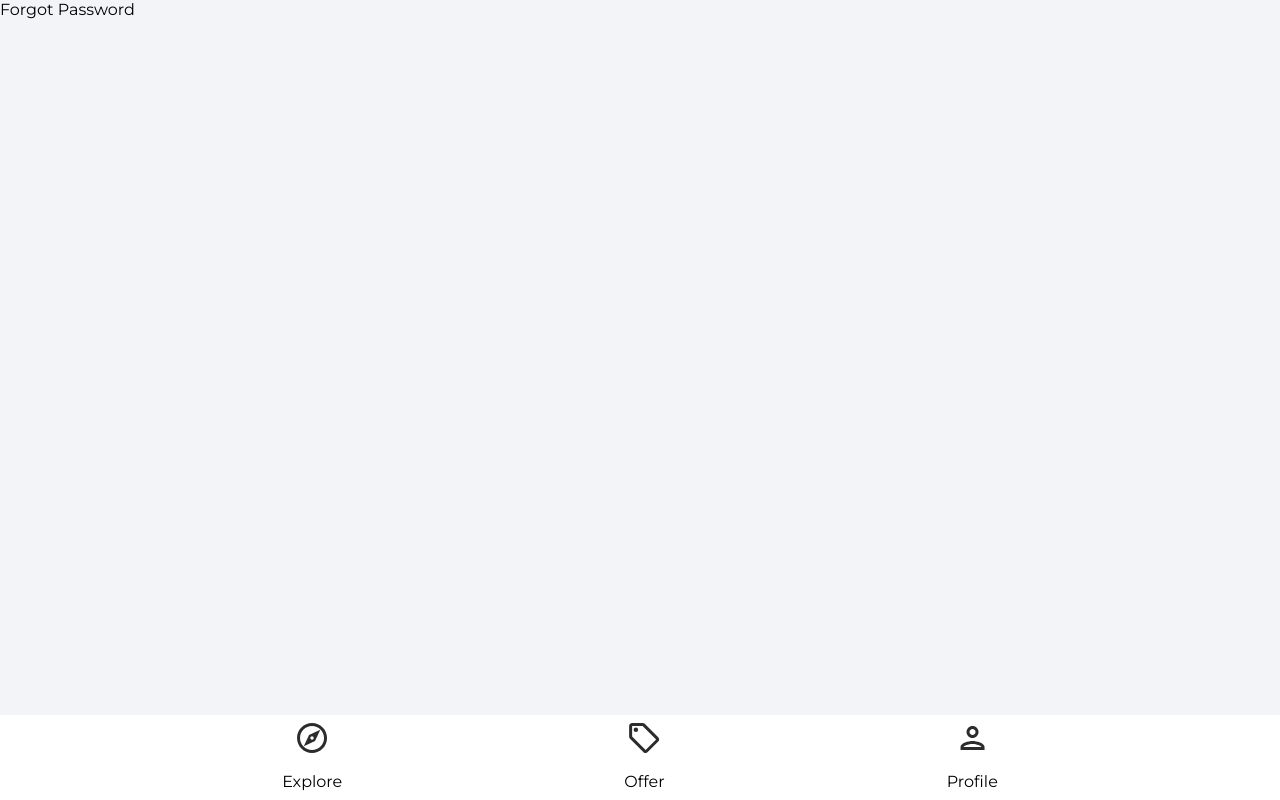
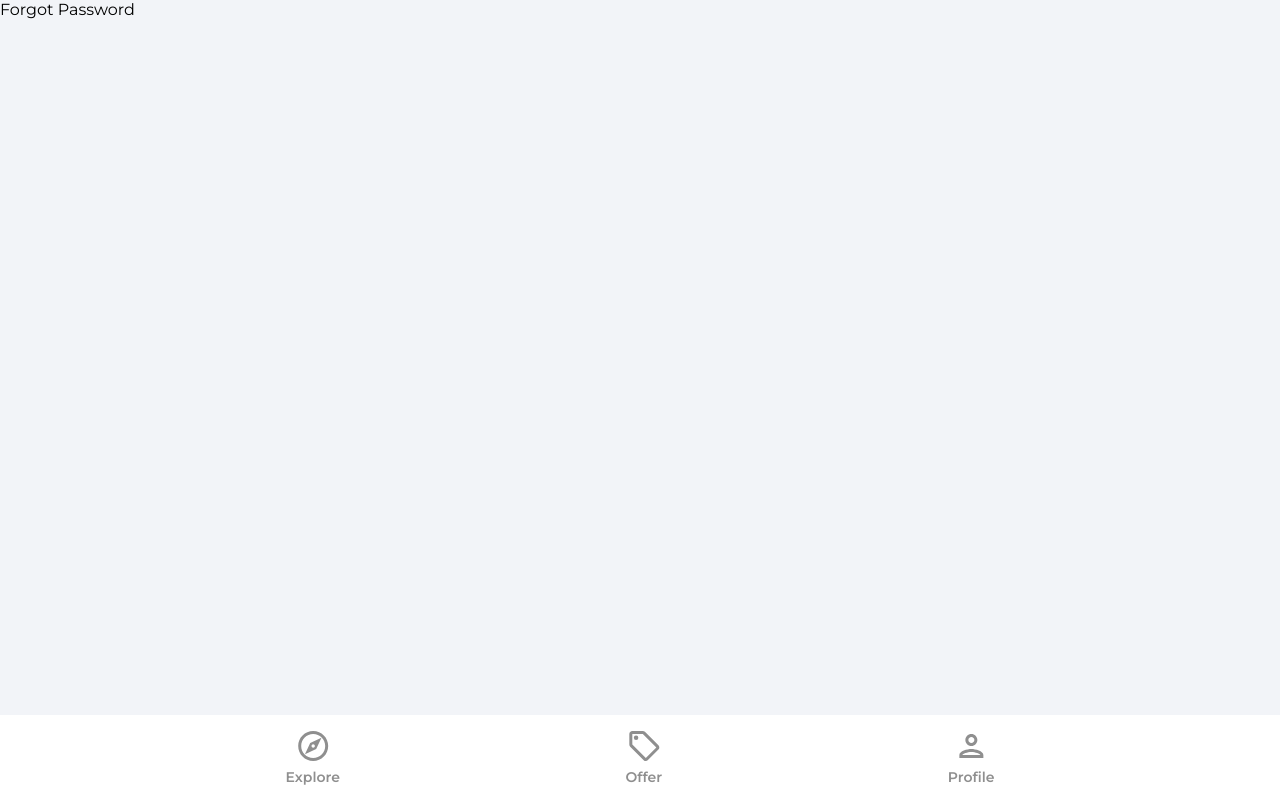
Before and after one commit to tomluxton/house-marketplace, a React (Create React App) app: page /forgot-password in a window 1280 px wide. Built offline with nearby package versions, Linux system fonts and the light colour scheme.

Commit message:
Added classes for styling to the navbar

```diff
--- a/src/components/Navbar.jsx
+++ b/src/components/Navbar.jsx
@@ -7,21 +7,27 @@
   const navigate = useNavigate();
   const location = useLocation();
 
+  const pathMatchRoute = (route) => {
+    if(route === location.pathname) {
+      return true;
+    }
+  }
+
   return (
     <footer className = "navbar">
       <nav className = "navbarNav">
         <ul className = "navbarListItems">
           <li className = "navbarListItem" onClick = {() => navigate("/")}>
-            <ExploreIcon fill ="#2c2c2c" width = "36pm" height = "36px" />
-            <p>Explore</p>
+            <ExploreIcon fill = {pathMatchRoute('/') ? "#2c2c2c" : "#8f8f8f"}  width = "36pm" height = "36px" />
+            <p className = {pathMatchRoute('/') ? "navbarListItemNameActive" : "navbarListItemName"}>Explore</p>
           </li>
           <li className = "navbarListItem" onClick = {() => navigate("/offers")}>
-            <OfferIcon fill ="#2c2c2c" width = "36pm" height = "36px" />
-            <p>Offer</p>
+            <OfferIcon fill = {pathMatchRoute('/offers') ? "#2c2c2c" : "#8f8f8f"} width = "36pm" height = "36px" />
+            <p className = {pathMatchRoute('/offers') ? "navbarListItemNameActive" : "navbarListItemName"}>Offer</p>
           </li>
           <li className = "navbarListItem" onClick = {() => navigate("/profile")}>
-            <PersonOutlineIcon fill ="#2c2c2c" width = "36pm" height = "36px" />
-            <p>Profile</p>
+            <PersonOutlineIcon fill = {pathMatchRoute('/profile') ? "#2c2c2c" : "#8f8f8f"}  width = "36pm" height = "36px" />
+            <p className = {pathMatchRoute('/profile') ? "navbarListItemNameActive" : "navbarListItemName"}>Profile</p>
           </li>
         </ul>
       </nav>
```
